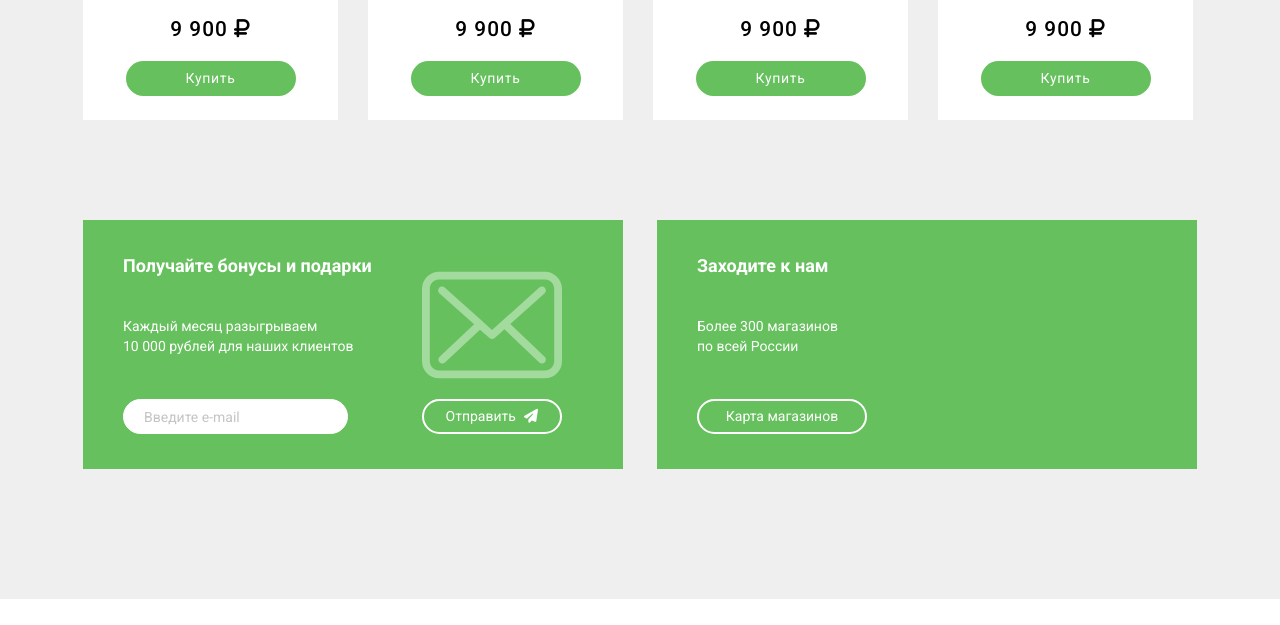
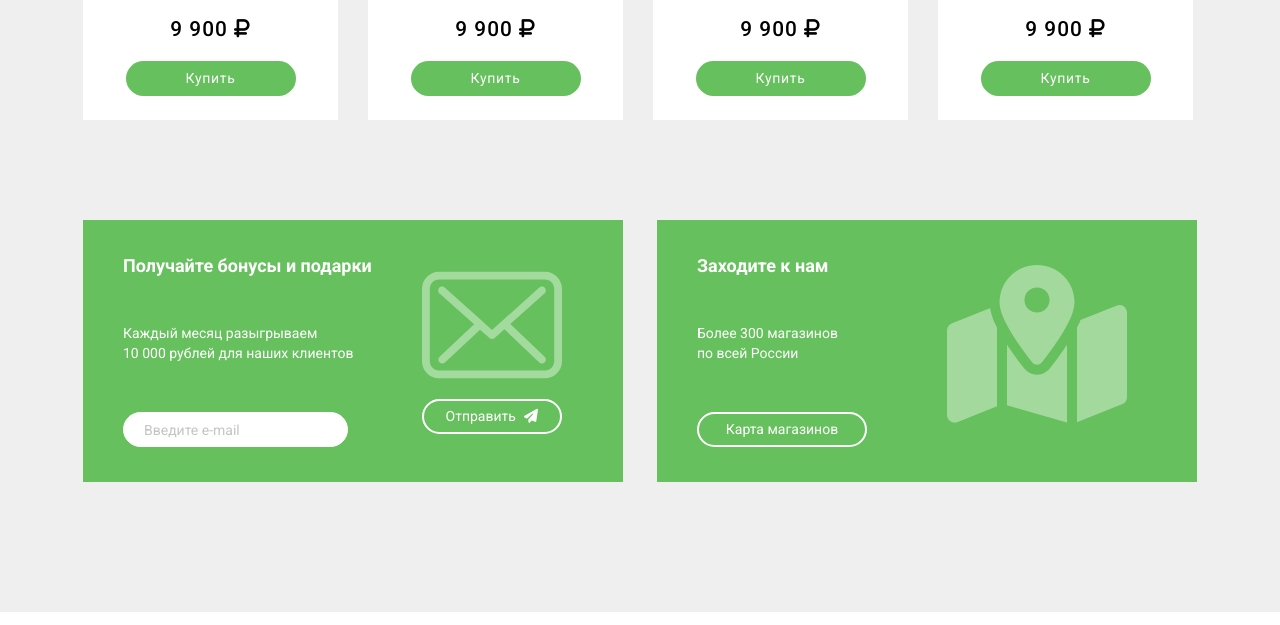
Before and after one commit to AlexeyBalandin/beauty-template, a plain HTML site: page index.html in a window 1280 px wide. Shown: the part 1229-1854 px from the top of the page. Drawn offline with nearby package versions, Linux system fonts and the light colour scheme.

Commit message:
add img map

```diff
--- a/assets/scss/page/home/main/_section-form.scss
+++ b/assets/scss/page/home/main/_section-form.scss
@@ -73,4 +73,15 @@
     border: 2px solid $color-white;
     border-radius: 30px;
   }
+
+  &__map-location {
+    display: flex;
+    align-items: center;
+    justify-content: center;
+    width: 100%;
+    a {
+      font-size: 160px;
+      color: rgba(255, 255, 255, 0.4);
+    }
+  }
 }
--- a/index.html
+++ b/index.html
@@ -183,6 +183,9 @@
                   по всей России</p>
                 <a href="#" class="section-form__map btn">Карта магазинов</a>
               </div>
+              <div class="section-form__map-location">
+                <a href="#"><i class="fa-solid fa-map-location-dot"></i></a>
+              </div>
             </div>
           </div>
         </div>
```
Also changed, not shown: assets/css/style.css.
